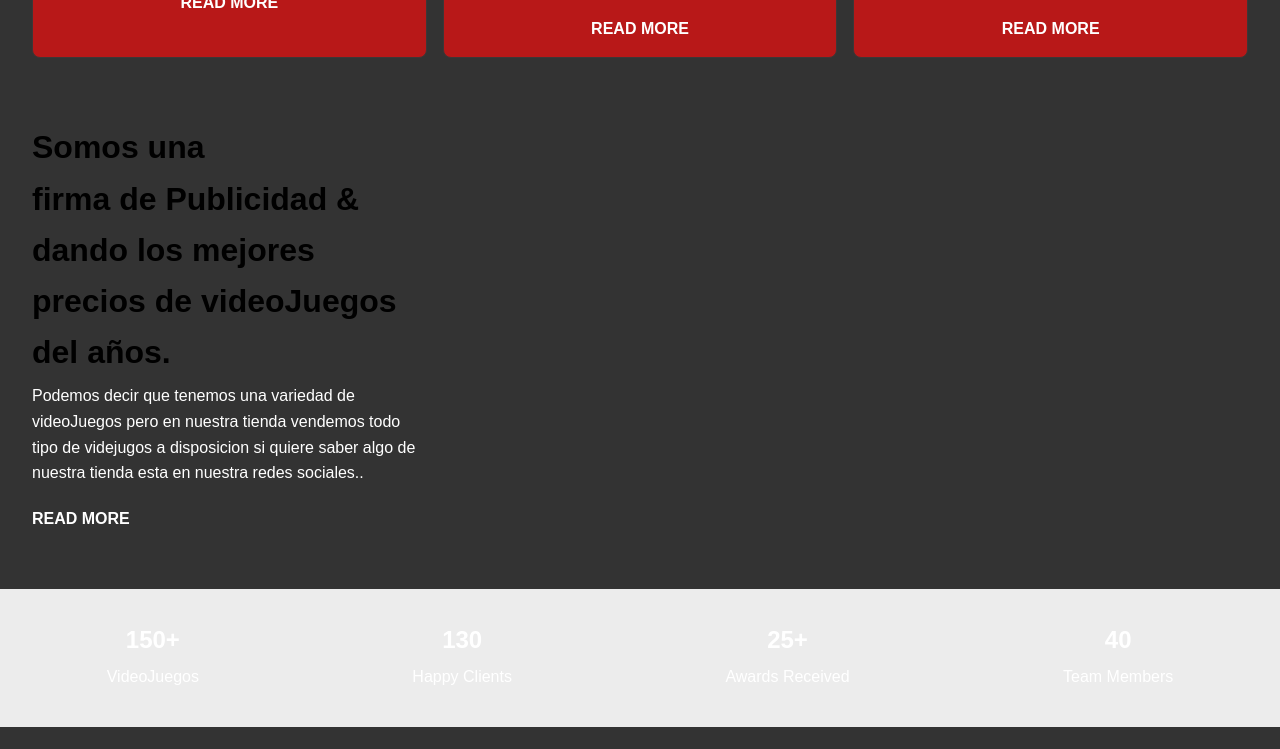
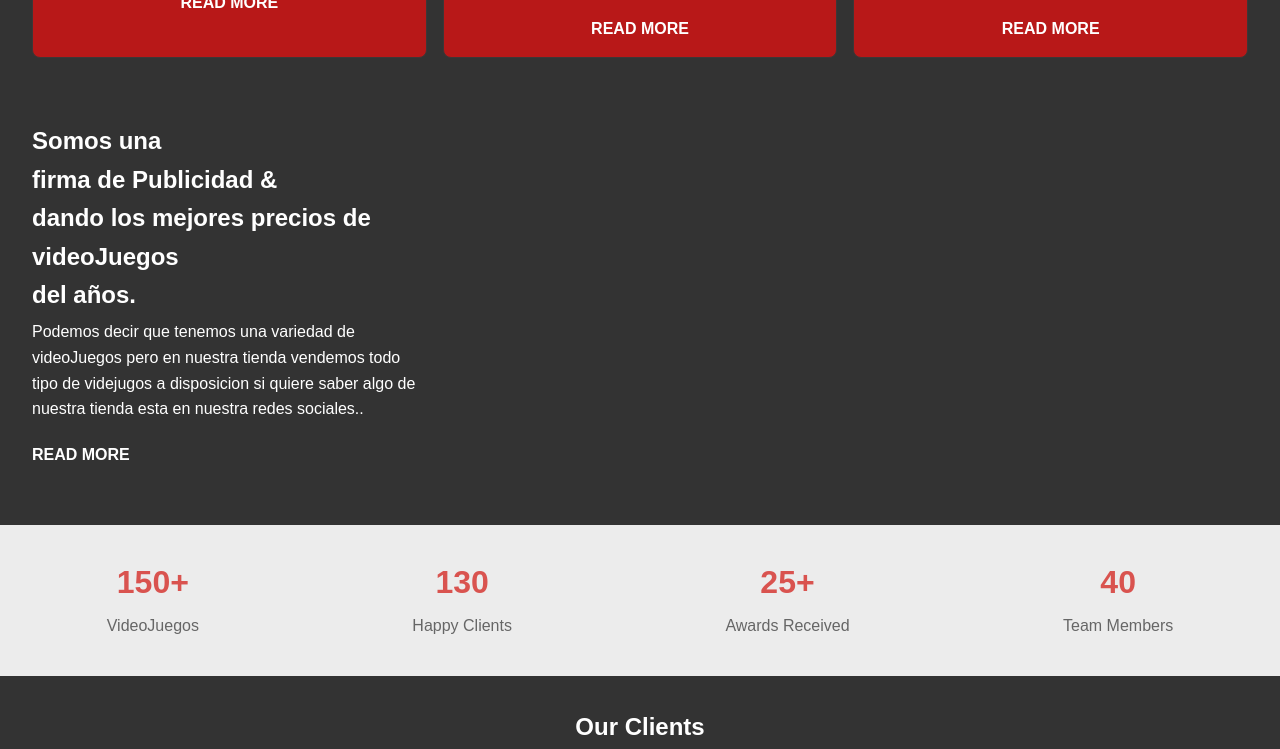
Before and after one commit to Jherson77u7/ProyectoPaginaWEB2024, a plain HTML site: page home.html in a window 1280 px wide. Shown: the part 1320-2069 px from the top of the page. Drawn offline with Linux system fonts and the light colour scheme.

Commit message:
Funcional version 1 pagina web

```diff
--- a/estilo2.css
+++ b/estilo2.css
@@ -75,7 +75,17 @@ nav ul li a {
     background-color: #000000;
     text-align: center;
 }
+h3 {
+    font-size: 1.5em;
+    margin-bottom: 5px;
+    color: #fff;
+}
 h2 {
+    font-size: 1.5em;
+    margin-bottom: 5px;
+    color: #fff;
+}
+h1 {
     font-size: 1.5em;
     margin-bottom: 5px;
     color: #fff;
@@ -99,6 +109,14 @@ a {
     border-radius: 5px;
     font-size: 1.5rem;
     font-weight: bold;
+}
+.stat h2 {
+    color: #d9534f;
+    font-size: 2em;
+    margin-bottom: 5px;
+}
+.stat p {
+    color: #666;
 }
 
 /* Estilos para la sección de cartas */
@@ -150,7 +168,7 @@ a {
     display: grid;
     grid-template-columns: repeat(4, 1fr);
     grid-template-rows: repeat(2, 200px);
-    gap: 10px;
+    gap: 3px;
     padding: 1em;
 }
 
```
